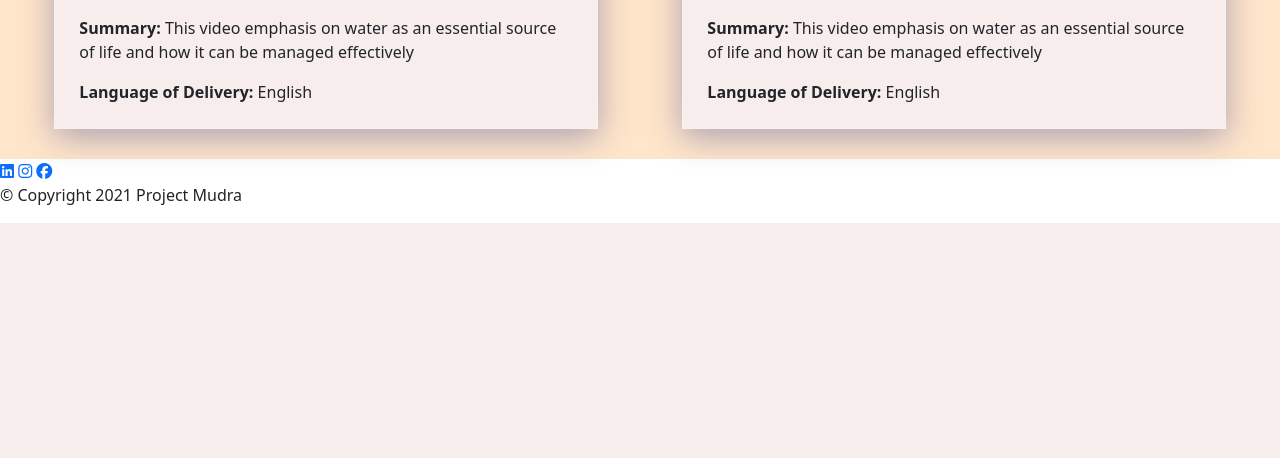
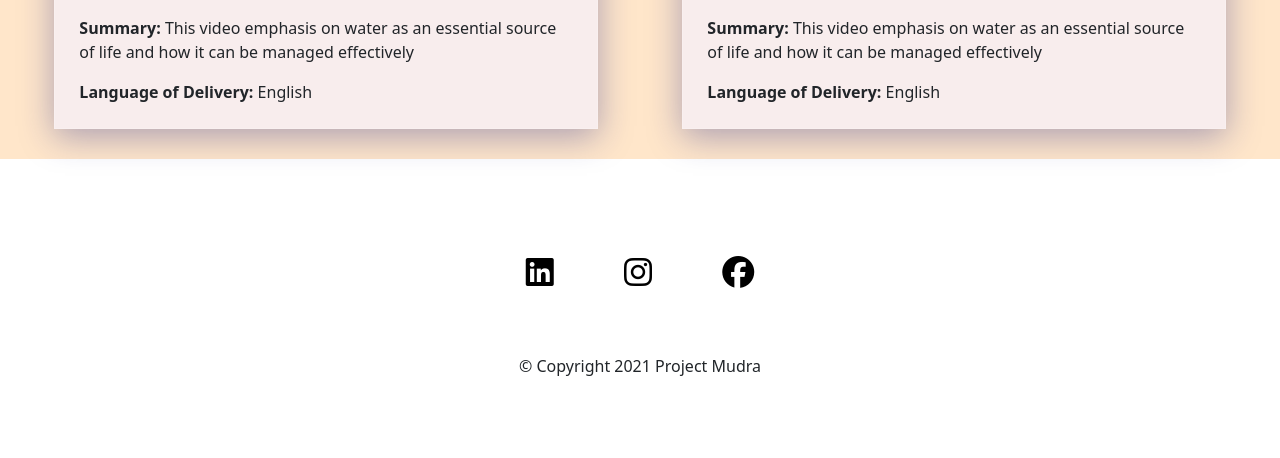
Before and after one commit to projectmudra/ProjectMudra, a PHP site: page /tempClass7.html in a window 1280 px wide. Shown: the part 1877-2335 px from the top of the page. Before the commit the page ends 2100 px from the top, so only its background shows below. Run offline with PHP 8.4, Linux system fonts and the light colour scheme; some libraries are stand-ins or nearby versions.

Commit message:
my commit with love

```diff
--- a/css/class7TempCss.css
+++ b/css/class7TempCss.css
@@ -73,12 +73,39 @@ hr{
   border-radius: 85%;
 }
 
-.btn-group {
+.btn-group-custom{
   margin-top: 3%;
 }
 
 @media (max-width: 990px) {
   .subjects-giphy {
-    margin-top: 3%;
+    margin-top: 10%;
+    width: 85%;
+  }
+
+  .btn-group-custom{
+    margin-top: 7%;
   }
 }
+
+/* Footer */
+
+#footer{
+  text-align: center;
+  padding: 5% 7% 5% 7%;
+}
+
+.closing{
+
+  color:black;
+
+
+}
+.footer-icon{
+  margin: 3%;
+  color: black;
+}
+
+.social-div{
+  margin-bottom: 3%;
+}
--- a/css/styles.css
+++ b/css/styles.css
@@ -124,6 +124,7 @@
 
 #footer{
   text-align: center;
+  padding: 5% 7% 5% 7%;
 }
 
 .closing{
@@ -136,6 +137,11 @@
   margin: 3%;
   color: black;
 }
+
+.social-div{
+  margin-bottom: 3%;
+}
+
 
 /* Miscellanous */
 
--- a/tempClass7.html
+++ b/tempClass7.html
@@ -150,7 +150,7 @@
             mollitia. Doloribus, impedit? Veniam, deserunt.
           </p>
           <h5>Filter videos by Subject:</h5>
-          <div class="btn-group" role="group" aria-label="Basic example">
+          <div class="btn-group btn-group-custom" role="group" aria-label="Basic example">
             <button type="button" class="btn btn-outline-primary">English</button>
             <button type="button" class="btn btn-outline-primary">Science</button>
             <button type="button" class="btn btn-outline-primary">
@@ -282,10 +282,10 @@
 
     <section id="footer">
         <footer>
-          <div>
-              <a href="https://www.linkedin.com/in/project-mudra-a0736b1bb/" target="_blank"><i class="fab fa-linkedin fa-1x footer-icon"></i></a>
-              <a href="https://www.instagram.com/mudramanipal/" target="_blank"><i class="fab fa-instagram fa-1x footer-icon"></i></a>
-              <a href="https://www.facebook.com/Mudra-Manipal-119536906380117/" target="_blank"><i class="fab fa-facebook fa-1x footer-icon"></i></a>
+          <div class="social-div">
+              <a href="https://www.linkedin.com/in/project-mudra-a0736b1bb/" target="_blank"><i class="fab fa-linkedin fa-2x footer-icon"></i></a>
+              <a href="https://www.instagram.com/mudramanipal/" target="_blank"><i class="fab fa-instagram fa-2x footer-icon"></i></a>
+              <a href="https://www.facebook.com/Mudra-Manipal-119536906380117/" target="_blank"><i class="fab fa-facebook fa-2x footer-icon"></i></a>
             </div>
             <div>
               <p>© Copyright 2021 Project Mudra</p>
```
Also changed, not shown: index.html (+4 -6 lines).
